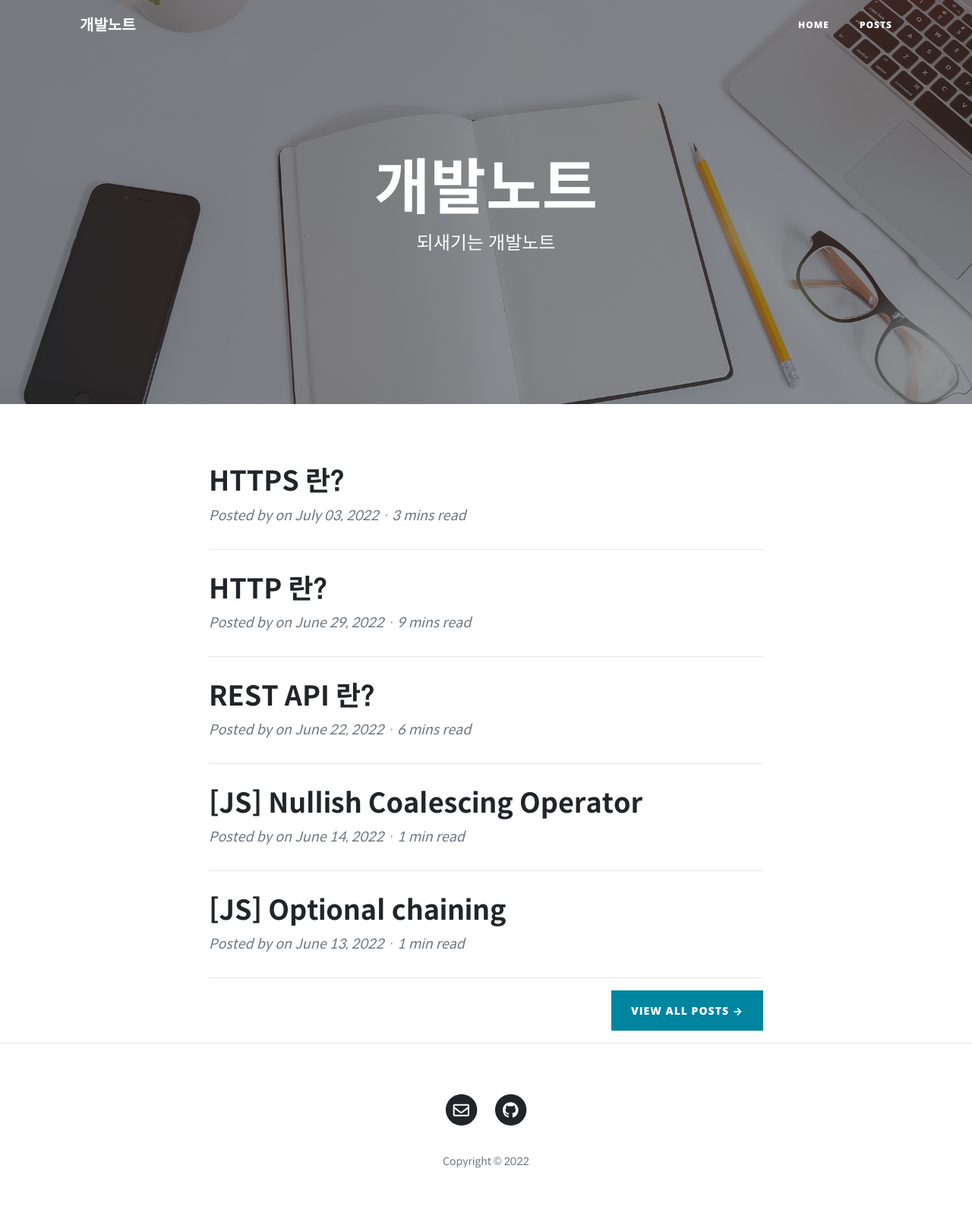
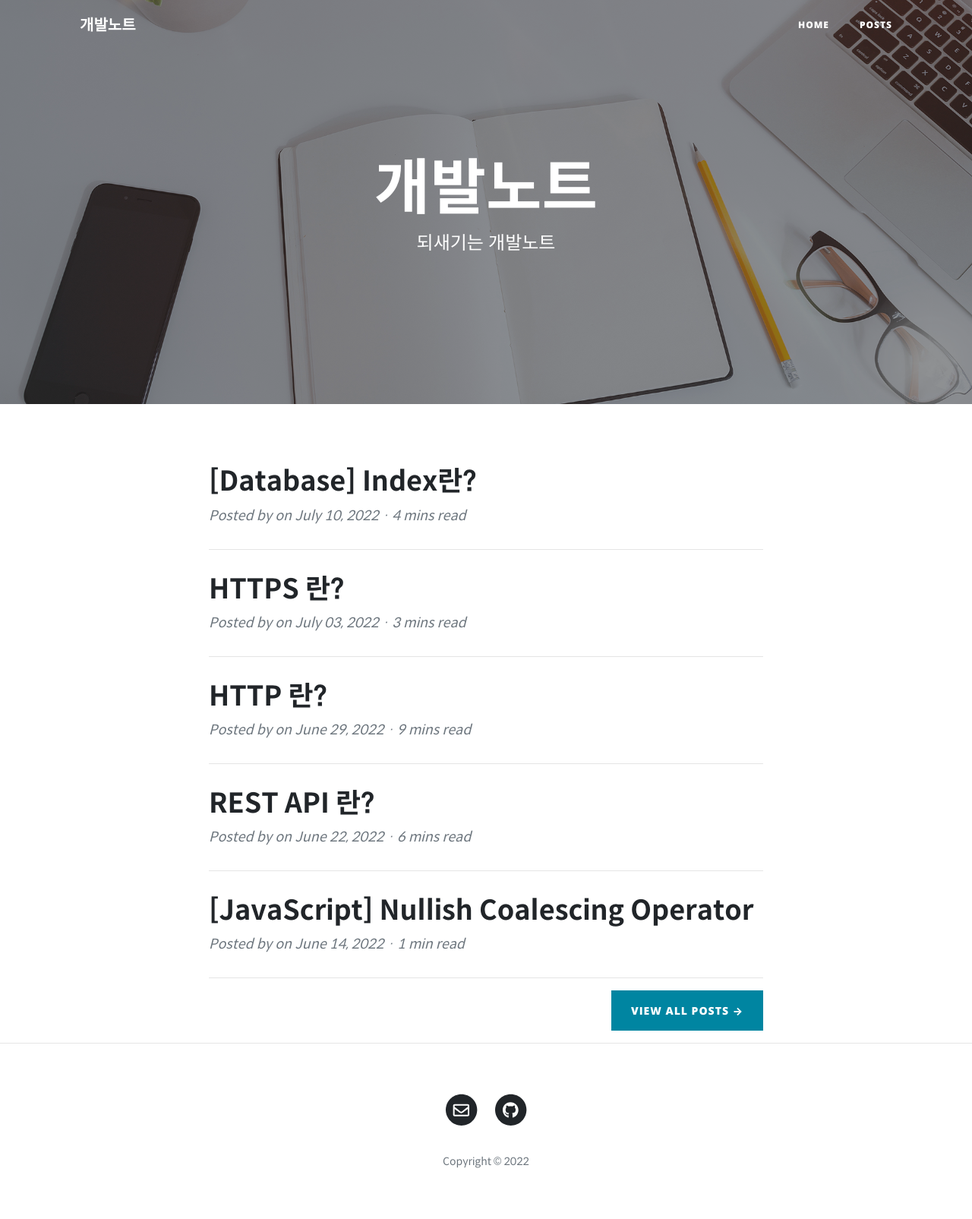
Before and after one commit to youngjae0401/develop_note, a Jekyll site: the page built from index.html, in a window 1280 px wide. Shown: the whole page at 76% size. Built offline with Jekyll 4.4.1, drawn with Linux system fonts in a browser that asks for light colours; some web fonts are replaced.

Commit message:
posts - Index란?

```diff
--- a/_posts/2022-06-13-optional_chaining.html
+++ b/_posts/2022-06-13-optional_chaining.html
@@ -1,6 +1,6 @@
 ---
 layout: post
-title: "[JS] Optional chaining"
+title: "[JavaScript] Optional chaining"
 subtitle: ""
 date: 2022-06-13 23:49:00 +0900
 background: '/img/posts/06.jpg'
--- a/_posts/2022-06-14-nullish.html
+++ b/_posts/2022-06-14-nullish.html
@@ -1,6 +1,6 @@
 ---
 layout: post
-title: "[JS] Nullish Coalescing Operator"
+title: "[JavaScript] Nullish Coalescing Operator"
 subtitle: ""
 date: 2022-06-14 23:32:00 +0900
 background: '/img/posts/06.jpg'
--- a/assets/css/custom.css
+++ b/assets/css/custom.css
@@ -161,10 +161,11 @@ body.popup #popup {
 }
 
 .bl {
-    padding: 0.5% 0.8%;
+    padding: 0 1.6%;
     background-color: #404040;
     color: #fff;
     border-radius: 3px;
+    display: inline-block;
 }
 
 .text-center {
@@ -183,14 +184,20 @@ body.popup #popup {
     font-weight: 700;
 }
 
+.m-t-1 {
+    margin-top: 1%;
+}
+
+.m-t-2 {
+    margin-top: 2%;
+}
+
 .m-t-3 {
     margin-top: 3%;
-
 }
 
 .m-t-4 {
     margin-top: 3%;
-
 }
 
 .m-t-5 {
```
Also changed, not shown: _posts/2022-07-10-db-index.html (added, +142 -0 lines).
